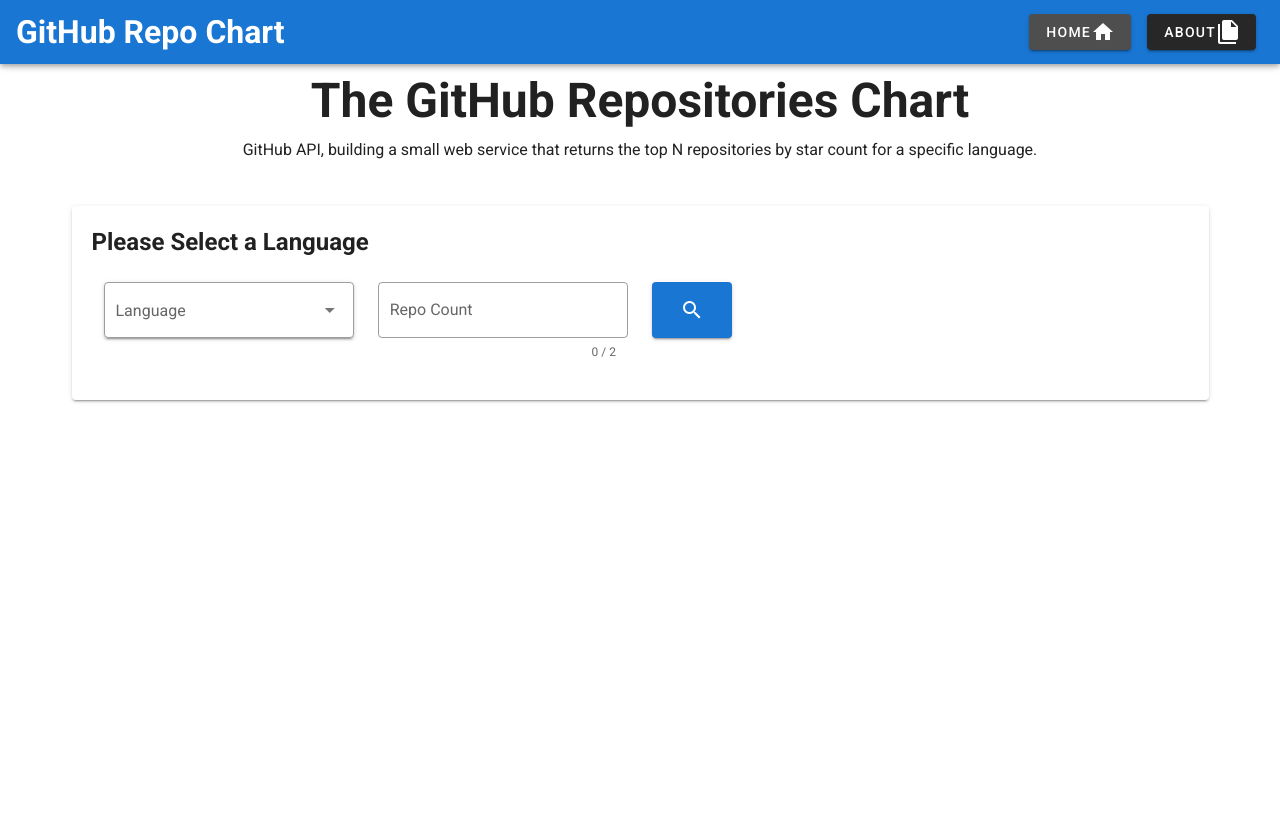
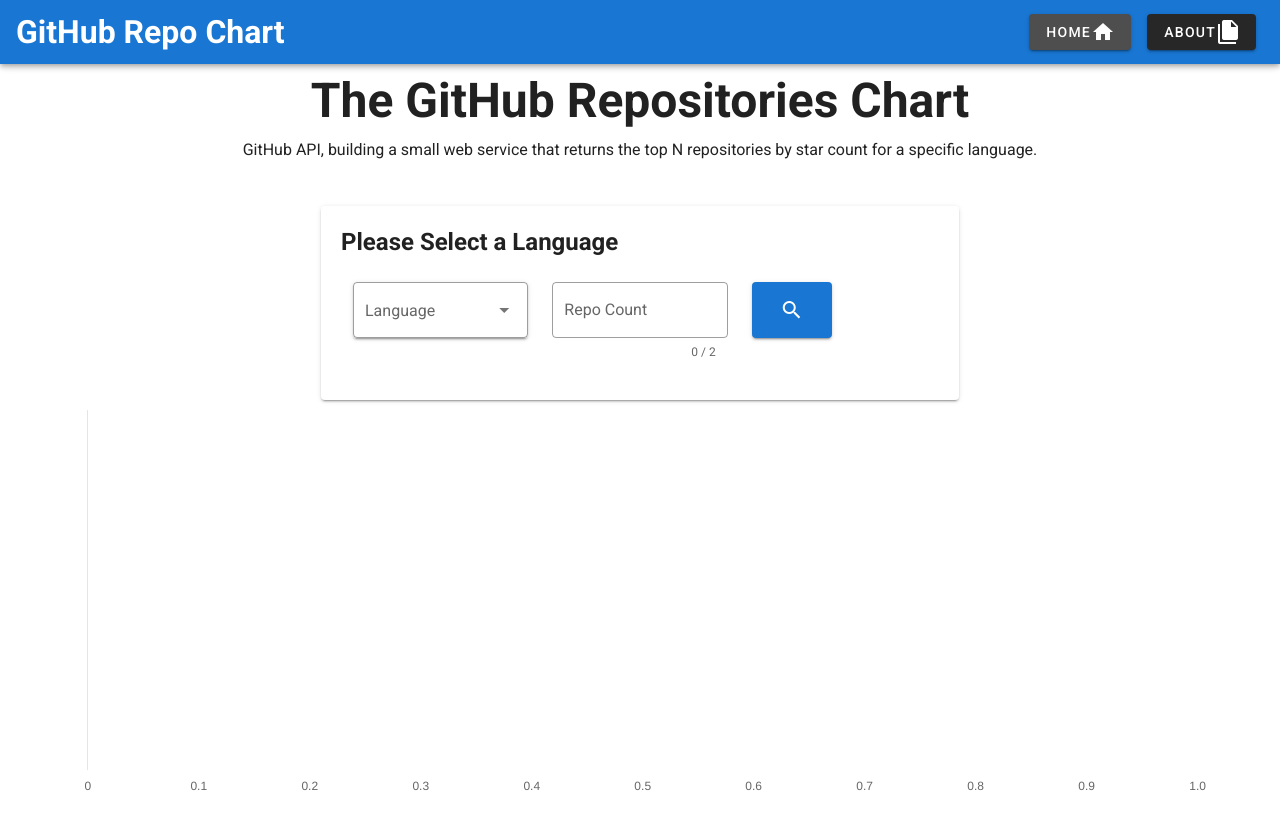
Before and after one commit to jaasmaz/Top-Repos-App, a Vue app: page /#/ in a window 1280 px wide. Before the commit the page ends 800 px from the top, so only its background shows below. Built offline with nearby package versions, Linux system fonts and the light colour scheme.

Commit message:
Add Chart and use data from the API

```diff
--- a/package.json
+++ b/package.json
@@ -9,8 +9,10 @@
   },
   "dependencies": {
     "axios": "^0.23.0",
+    "chart.js": "^2.7.1",
     "core-js": "^3.6.5",
     "vue": "^2.6.11",
+    "vue-chartjs": "^3.4.0",
     "vue-router": "^3.2.0",
     "vuetify": "^2.4.0",
     "vuex": "^3.4.0"
--- /dev/null
+++ b/src/components/Chart.js
@@ -0,0 +1,23 @@
+// npm i vue-chartjs chart.js
+import { HorizontalBar, mixins } from "vue-chartjs";
+const { reactiveProp } = mixins;
+
+export default {
+  extends: HorizontalBar,
+  mixins: [reactiveProp],
+  props: {
+    chartData: {
+      type: Object,
+      default: null,
+    },
+    options: {
+      type: Object,
+      default: null,
+    },
+  },
+  mounted() {
+    // this.chartData is created in the mixin.
+    // If you want to pass options please create a local options object
+    this.renderChart(this.chartData, this.options);
+  },
+};
--- a/src/components/Chart.vue
+++ b/src/components/Chart.vue
@@ -1,29 +1,95 @@
 <template>
   <v-container>
-    <v-row v-for="(item, index) in apiData" :key="index">
-      <v-col>
-        <h3>Language: {{ item.language }}</h3>
-      </v-col>
-      <v-col>
-        <h5>Star Count: {{ item.stargazers_count }}</h5>
+    <Form />
+    <v-row>
+      <v-col class="Chart">
+        <BarChart :chartData="datacollection" :options="options" />
       </v-col>
     </v-row>
   </v-container>
 </template>
 
 <script>
+import BarChart from "./Chart.js";
+import Form from "./Form.vue";
+import { mapGetters } from "vuex";
+
 export default {
-  data: () => ({}),
-  computed: {
-    apiData() {
-      return this.$store.getters.getApiData;
+  components: {
+    BarChart,
+    Form,
+  },
+  data: () => ({
+    datacollection: null,
+    loaded: false,
+    starsCount: [100, 200, 550],
+    repoName: null,
+    repoColors: null,
+    options: {
+      scales: {
+        yAxes: [
+          {
+            ticks: {
+              beginAtZero: true,
+            },
+            gridLines: {
+              display: true,
+            },
+          },
+        ],
+        xAxes: [
+          {
+            gridLines: {
+              display: false,
+            },
+          },
+        ],
+      },
+      legend: {
+        display: true,
+      },
+      responsive: true,
+      maintainAspectRatio: false,
+    },
+  }),
+  watch: {
+    // Call it when the State Change
+    "$store.getters.getApiData": function() {
+      this.fillChart();
     },
   },
-  props: {},
-  created() {},
-  methods: {},
+  computed: {
+    // Get the Api response from the store
+    ...mapGetters({
+      apiData: "getApiData",
+    }),
+  },
+  methods: {
+    fillChart() {
+      this.repoName = this.apiData.map((el) => el.name);
+      this.starsCount = this.apiData.map((el) => el.stargazers_count);
+      this.repoColors = this.createColors(this.repoName.length);
+      this.datacollection = {
+        labels: this.repoName,
+        datasets: [
+          {
+            label: "Total Stars",
+            backgroundColor: this.repoColors,
+            data: this.starsCount,
+          },
+        ],
+      };
+    },
+    createColors(count) {
+      let colorArry = [];
+      for (var i = 0; i < count; i++) {
+        let randomColor = Math.floor(
+          Math.random() * 16777215 * (i * 5)
+        ).toString(16);
+        colorArry.push("#" + randomColor);
+      }
+      return colorArry;
+    },
+  },
 };
 </script>
-
-<!-- Add "scoped" to style this component only -->
-<style scoped></style>
--- a/src/components/Form.vue
+++ b/src/components/Form.vue
@@ -1,12 +1,8 @@
 <template>
   <v-container>
-    <v-row>
-      <v-col class="mb-5" cols="12">
+    <v-row justify="center">
       <v-card class="pa-5">
-          <h2
-            v-if="formData.selectedLang"
-            class="headline font-weight-bold mb-3"
-          >
+        <h2 v-if="formData.selectedLang" class="headline font-weight-bold mb-3">
           Top {{ formData.selectedLang }} Repos
         </h2>
         <h2 v-else class="headline font-weight-bold mb-3">
@@ -15,7 +11,7 @@
         <v-form ref="form">
           <v-container class="justify-center">
             <v-row>
-                <v-col cols="6" sm="3">
+              <v-col md="4">
                 <v-select
                   :items="dropLang"
                   v-model="formData.selectedLang"
@@ -28,7 +24,7 @@
                   :rules="[(v) => !!v || 'Please Select a Language']"
                 ></v-select>
               </v-col>
-                <v-col cols="6" sm="3">
+              <v-col md="4">
                 <v-text-field
                   v-model="formData.repoCount"
                   outlined
@@ -53,7 +49,6 @@
           </v-container>
         </v-form>
       </v-card>
-      </v-col>
     </v-row>
   </v-container>
 </template>
@@ -81,9 +76,9 @@
       ) {
         this.$store.dispatch("setFormData", this.formData);
         this.$store.dispatch("fetchApiData");
+        // this.$emit("submited", true);
       }
     },
-    sendApiReq() {},
   },
 };
 </script>
--- a/src/views/Home.vue
+++ b/src/views/Home.vue
@@ -11,7 +11,6 @@
         </p>
       </v-col>
     </v-row>
-    <Form />
     <Chart />
   </v-container>
 </template>
@@ -19,13 +18,12 @@
 <script>
 // @ is an alias to /src
 import Chart from "@/components/Chart.vue";
-import Form from "@/components/Form.vue";
+
 // import axios from "axios";
 
 export default {
   components: {
     Chart,
-    Form,
   },
   data: () => ({
     name: "Home",
```
Also changed, not shown: 1 other file (tests, documents, lock files or other folders). Lines whose indentation alone changed are shown as unchanged.
